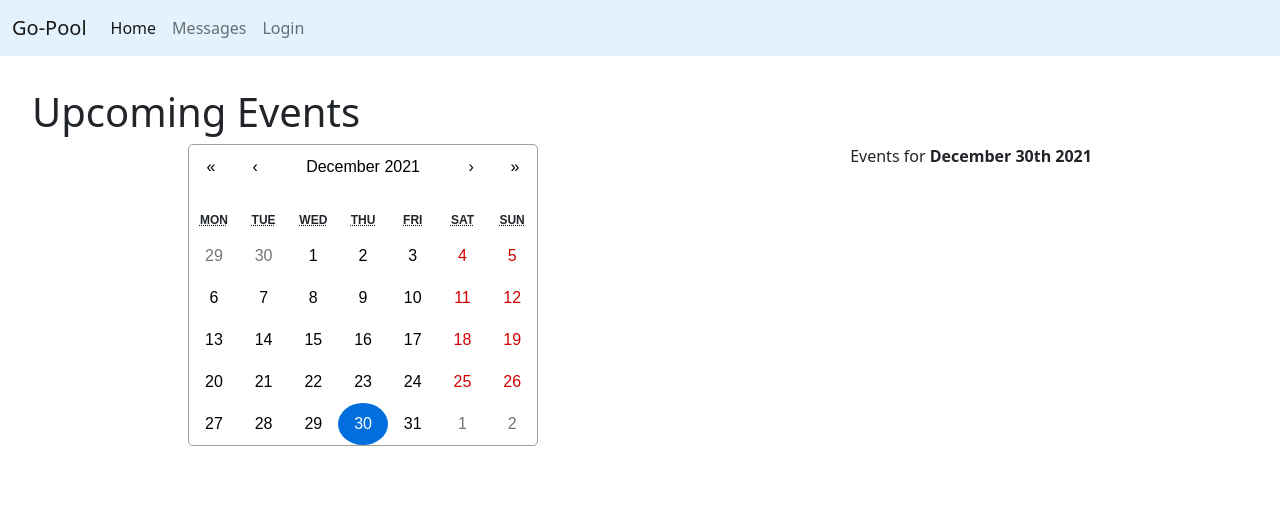
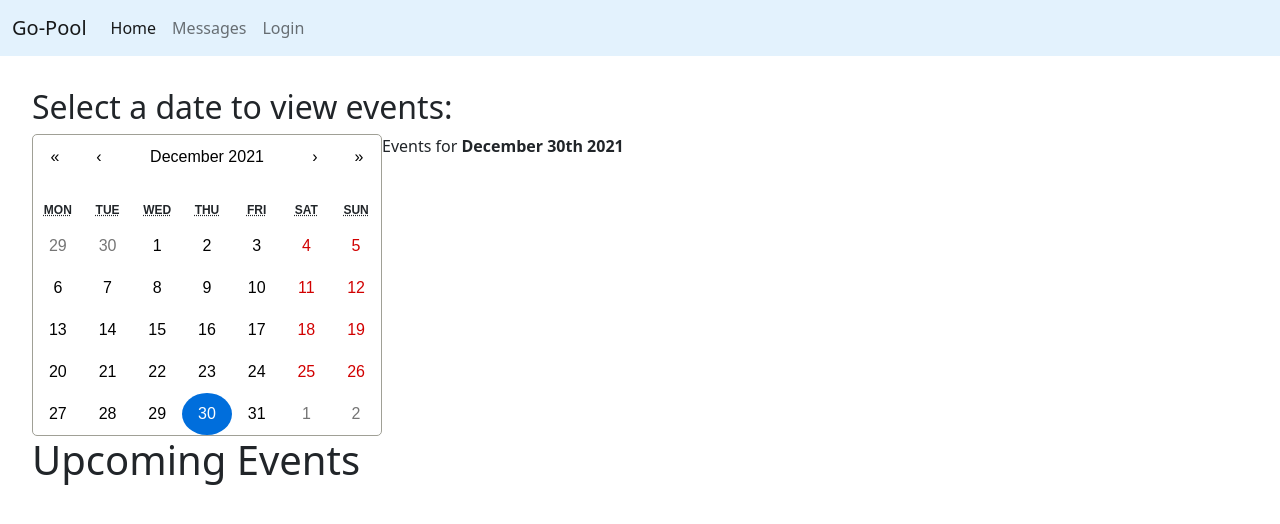
Before and after one commit to GS-goblin-shark/go-pool, a React app: page / in a window 1280 px wide. Shown: the top 524 px of the page. Built offline with nearby package versions, Linux system fonts and the light colour scheme.

Commit message:
minor changes to dashboard

```diff
--- a/client/components/Dashboard.jsx
+++ b/client/components/Dashboard.jsx
@@ -10,11 +10,12 @@ function Dashboard() {
 
   return (
     <div id='dashboardComponent'>
-      <h1>Upcoming Events</h1>
+      <h2>Select a date to view events:</h2>
       <div id='calendar-div'>
         <Calendar value={dateState} onChange={changeDate}/>
         <p>Events for <b>{moment(dateState).format('MMMM Do YYYY')}</b></p>
       </div>
+      <h1>Upcoming Events</h1>
     </div>
   );
 }
--- a/client/style.scss
+++ b/client/style.scss
@@ -20,8 +20,9 @@ p{
 
 #calendar-div{
     display: flex;
-    justify-content: space-around;
+    justify-content: flex-start;
 }
+
 //login page
 #login-page{
     display: flex;
```
